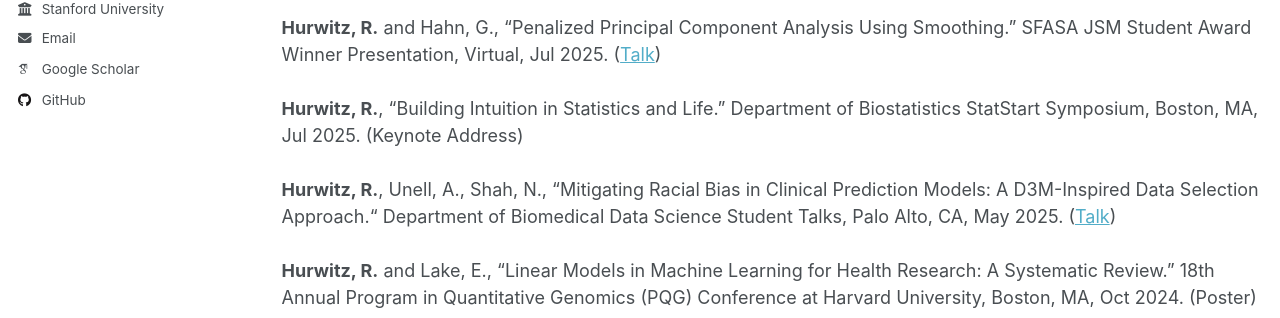
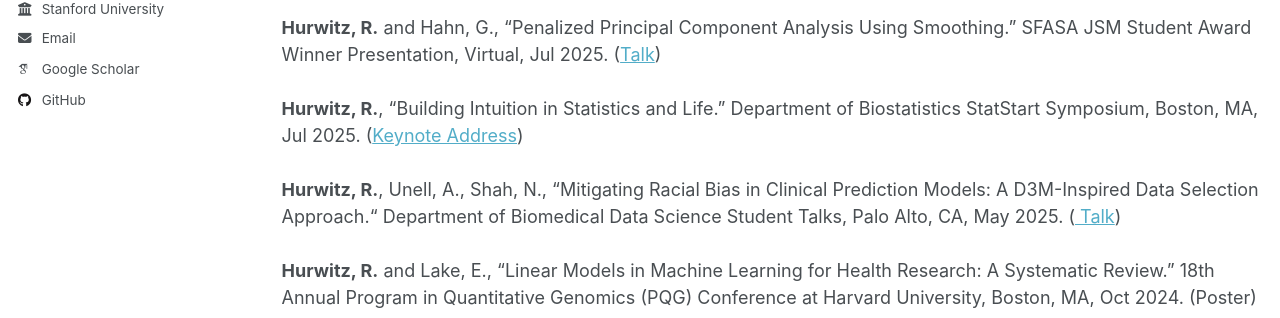
Before and after one commit to rebeccahurwitz/rebeccahurwitz.github.io, a Jekyll site: the page built from _pages/talks.html, in a window 1280 px wide and 900 px high. Shown: the part 343-661 px from the top of the window. Built offline with Jekyll 4.4.1, drawn with Linux system fonts in a browser that asks for light colours; some web fonts are replaced; a script that is not in the unit is left out; part of the change alters nothing that is shown.

```diff
--- a/_pages/talks.html
+++ b/_pages/talks.html
@@ -18,9 +18,9 @@ author_profile: true
 <br> <br>
 <b>Hurwitz, R.</b> and Hahn, G., “Penalized Principal Component Analysis Using Smoothing.” SFASA JSM Student Award Winner Presentation, Virtual, Jul 2025. (<a href="/files/JSM_Presentation.pdf" target="_blank">Talk</a>)
 <br> <br>
-<b>Hurwitz, R.</b>, “Building Intuition in Statistics and Life.” Department of Biostatistics StatStart Symposium, Boston, MA, Jul 2025. (Keynote Address)
+<b>Hurwitz, R.</b>, “Building Intuition in Statistics and Life.” Department of Biostatistics StatStart Symposium, Boston, MA, Jul 2025. (<a href="/files/StatStart_Presentation.pdf" target="_blank">Keynote Address</a>)
 <br> <br>
-<b>Hurwitz, R.</b>, Unell, A., Shah, N., “Mitigating Racial Bias in Clinical Prediction Models: A D3M-Inspired Data Selection Approach.“ Department of Biomedical Data Science Student Talks, Palo Alto, CA, May 2025. (<a href="/files/D3M_Presentation.pdf" target="_blank">Talk</a>)
+<b>Hurwitz, R.</b>, Unell, A., Shah, N., “Mitigating Racial Bias in Clinical Prediction Models: A D3M-Inspired Data Selection Approach.“ Department of Biomedical Data Science Student Talks, Palo Alto, CA, May 2025. (<a href="/files/D3M_Presentation.pdf" target="_blank"> Talk</a>)
 <br> <br>
 <b>Hurwitz, R.</b> and Lake, E., “Linear Models in Machine Learning for Health Research: A Systematic Review.” 18th Annual Program in Quantitative Genomics (PQG) Conference at Harvard University, Boston, MA, Oct 2024. (Poster)
 <br> <br>
```
